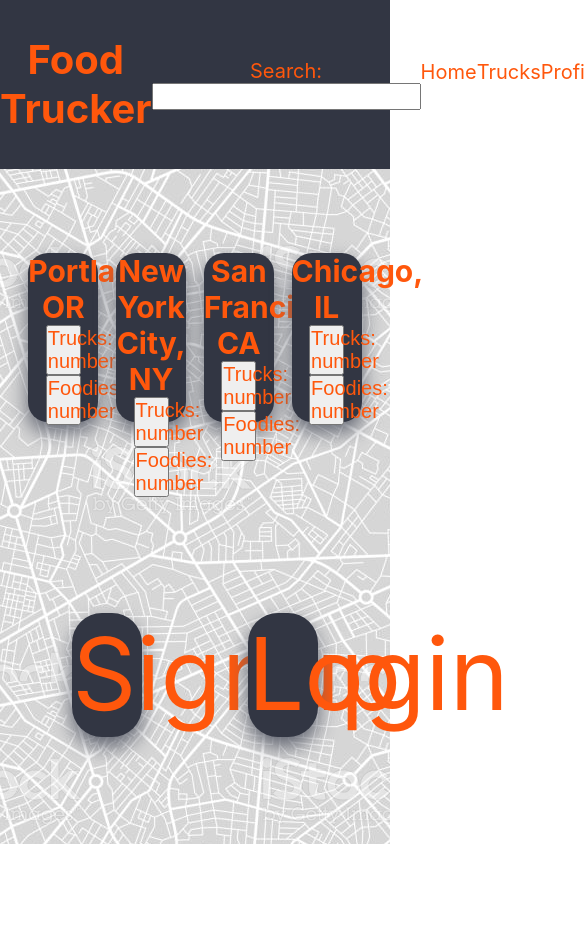
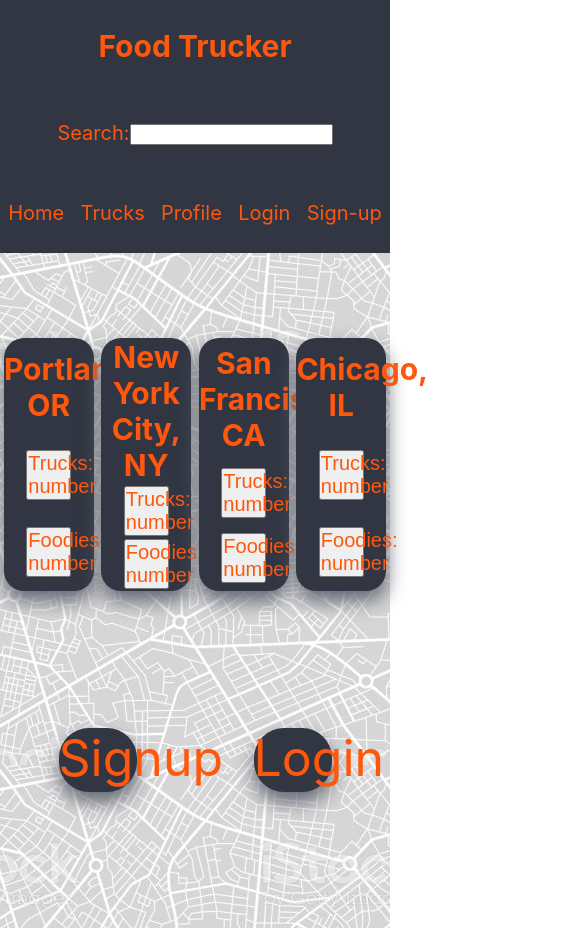
Before and after one commit to Food-Truck-BWPT/frontend, a React (Create React App) app in the folder foodtrucker/: page / in a window 390 px wide. Shown: the top 928 px of the page, 585 px wide, since content can reach past the window. Before the commit the page ends 844 px from the top, so only its background shows below. Built offline with nearby package versions, Linux system fonts and the light colour scheme.

Commit message:
added media queries for landing page

```diff
--- a/foodtrucker/src/App.css
+++ b/foodtrucker/src/App.css
@@ -1,4 +1,5 @@
 * {
+  box-sizing: border-box;
   text-align: center;
   max-width: 100%;
   margin: 0;
--- a/foodtrucker/src/components/LandingPage.js
+++ b/foodtrucker/src/components/LandingPage.js
@@ -13,6 +13,9 @@ const Hero = styled.div`
   .row {
     width: 90%;
     height: 20vh;
+    @media (max-width: 920px) {
+        width: 100%;
+      }
   }
   .cities {
     display: flex;
@@ -27,6 +30,10 @@ const Hero = styled.div`
       align-items: center;
       border-radius: 2rem;
       box-shadow: 0px 10px 20px #606470;
+      @media (max-width: 920px) {
+        height: 30vh;
+        width: 23%;
+      }
       h2 {
         font-size: 3rem;
       }
@@ -47,6 +54,9 @@ const Hero = styled.div`
       border-radius: 3rem;
       box-shadow: 0px 10px 20px #606470;
       padding-bottom: 1%;
+      @media (max-width: 920px) {
+        font-size: 5rem;
+      }
       &:hover {
         box-shadow: none;
         border: inset 5px;
--- a/foodtrucker/src/components/header/Header.js
+++ b/foodtrucker/src/components/header/Header.js
@@ -10,15 +10,25 @@ const StyledHeader = styled.header`
   align-items: center;
   height: 20vh;
   background-color: #323643;
-
-  h1{
+  @media (max-width: 500px) {
+    flex-flow: column;
+    height: 30vh;
+  }
+  h1 {
     font-size: 4rem;
+    @media (max-width: 920px) {
+      font-size: 3rem;
+    }
   }
 
   form {
     font-size: 2rem;
+
     input {
-    font-size: 2rem;
+      font-size: 2rem;
+      @media (max-width: 920px) {
+        font-size: 1.5rem;
+      }
     }
   }
 
@@ -26,6 +36,12 @@ const StyledHeader = styled.header`
     display: flex;
     justify-content: space-around;
     width: 30%;
+    @media (max-width: 920px) {
+      width: 40%;
+    }
+    @media (max-width: 500px) {
+      width: 100%;
+    }
     a {
       font-size: 2rem;
       text-decoration: none;
```
